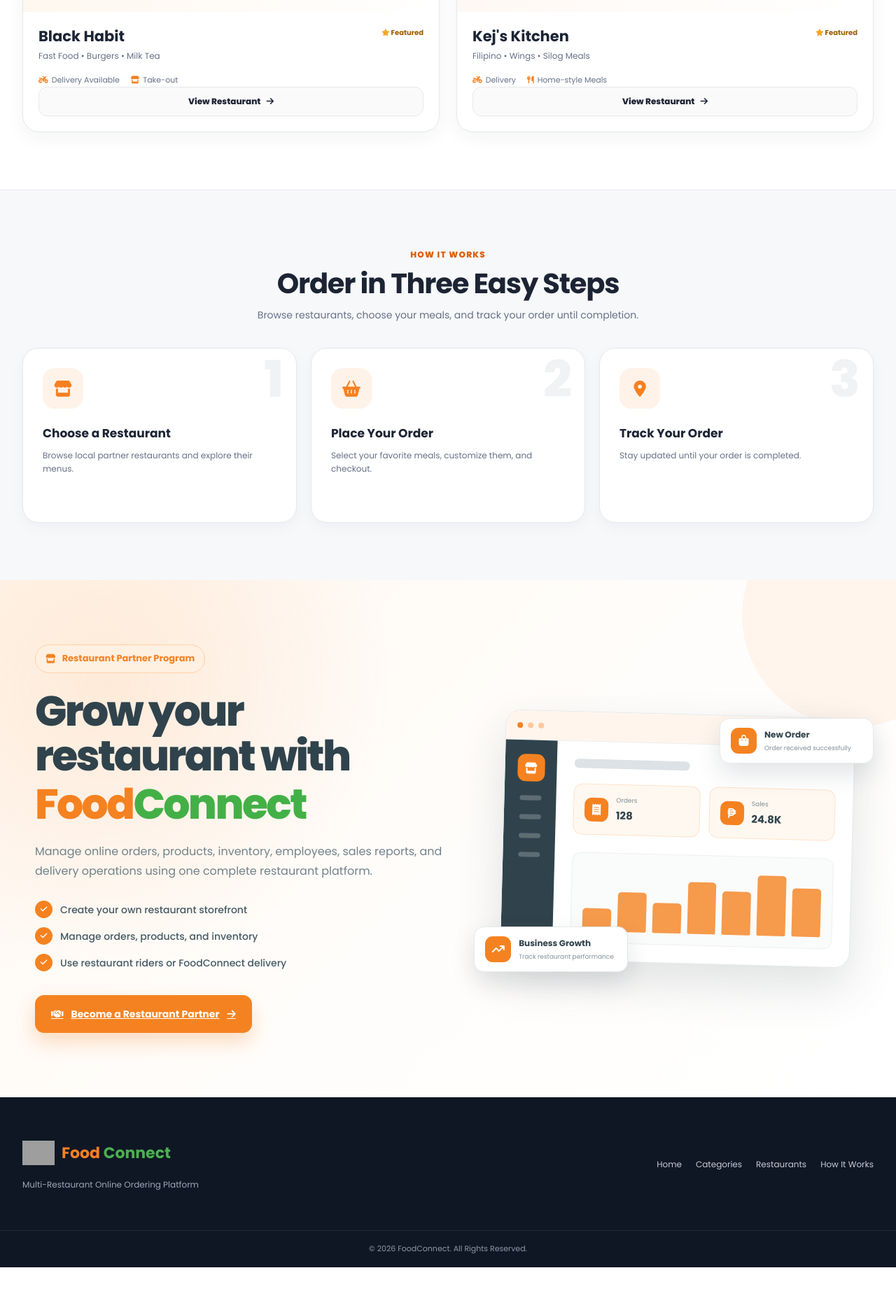
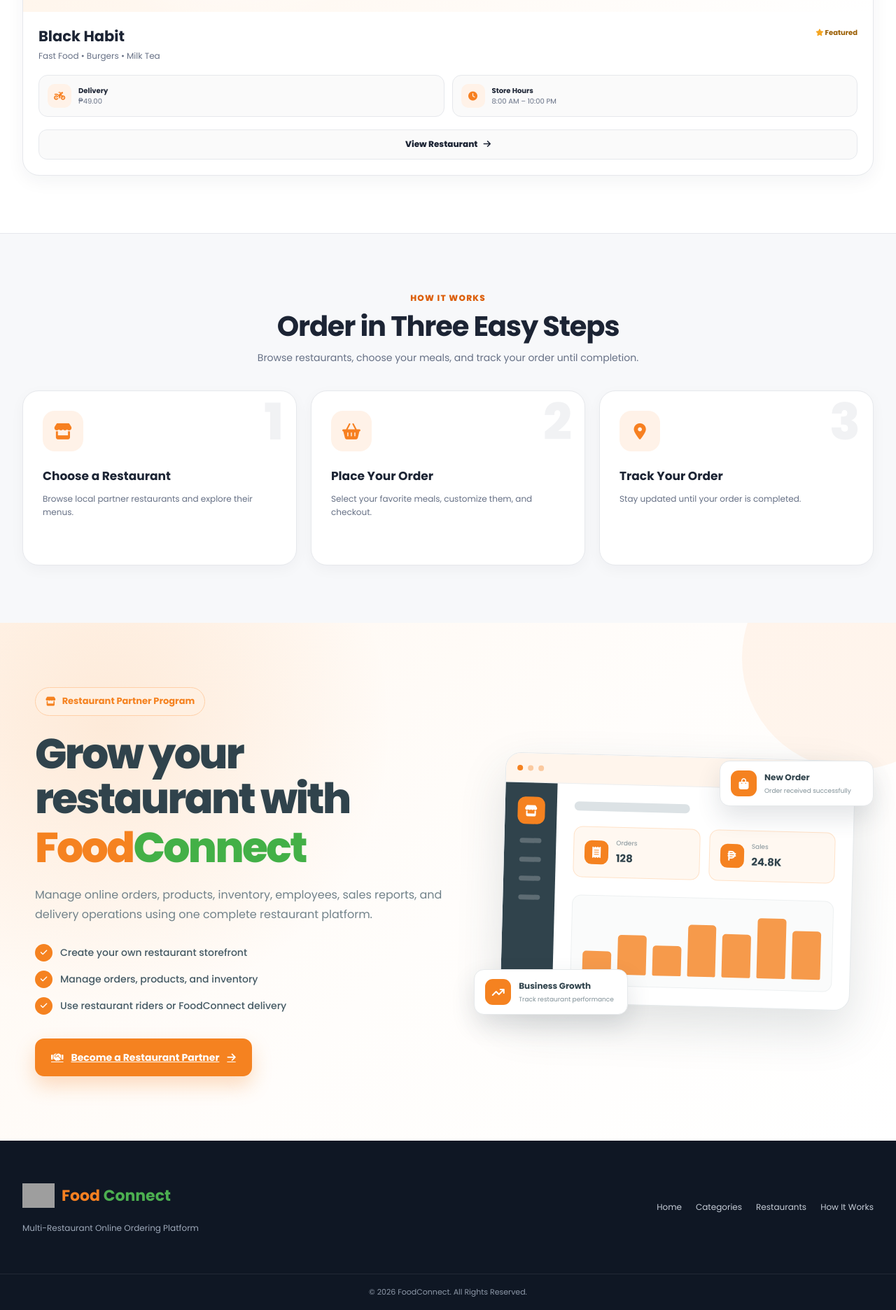
Before and after one commit to damocles-24/FoodConnect, a PHP site: page /html/index.html in a window 1280 px wide. Shown: the part 1695-3567 px from the top of the page at 70% size. Before the commit the page ends 3506 px from the top, so only its background shows below. Run offline with PHP 8.4, Linux system fonts and the light colour scheme; grey boxes are pictures that could not be loaded.

Commit message:
Redesign FoodConnect Homepage

```diff
--- a/frontend/css/style.css
+++ b/frontend/css/style.css
@@ -1027,26 +1038,84 @@ img {
 =========================== */
 
 .restaurant-meta {
-  margin-top: 17px;
+  margin-top: 18px;
+  margin-bottom: 18px;
+
+  display: grid;
+  grid-template-columns: repeat(
+    2,
+    minmax(0, 1fr)
+  );
+  gap: 11px;
+}
+
+.restaurant-meta-item {
+  min-width: 0;
 
   display: flex;
-  flex-wrap: wrap;
-  gap: 10px 16px;
-
-  color: #667085;
-
-  font-size: 11px;
-}
-
-.restaurant-meta span {
-  display: inline-flex;
   align-items: center;
-}
-
-.restaurant-meta i {
-  margin-right: 5px;
-
+  gap: 10px;
+
+  padding: 12px;
+
+  border: 1px solid var(--border);
+  border-radius: 13px;
+
+  background: #fafafa;
+}
+
+.restaurant-meta-item > i {
+  width: 34px;
+  height: 34px;
+
+  display: grid;
+  place-items: center;
+
+  flex-shrink: 0;
+
+  margin: 0;
+
+  border-radius: 10px;
+
+  background: var(--primary-soft);
   color: var(--primary);
+
+  font-size: 13px;
+}
+
+.restaurant-meta-copy {
+  min-width: 0;
+
+  display: flex;
+  flex-direction: column;
+  align-items: flex-start;
+}
+
+.restaurant-meta-copy strong {
+  color: var(--text);
+
+  font-size: 10px;
+  font-weight: 700;
+}
+
+.restaurant-meta-copy small {
+  max-width: 100%;
+
+  overflow: hidden;
+
+  color: var(--muted);
+
+  font-size: 10px;
+  line-height: 1.4;
+
+  text-overflow: ellipsis;
+  white-space: nowrap;
+}
+
+@media (max-width: 480px) {
+  .restaurant-meta {
+    grid-template-columns: 1fr;
+  }
 }
 
 /* ===========================
--- a/frontend/html/index.html
+++ b/frontend/html/index.html
@@ -404,17 +404,17 @@
       <div>
 
         <span class="section-kicker">
-            Available Restaurants
+          Available Restaurant
         </span>
 
         <h2>
-            Discover Restaurants
+          Discover Restaurant
         </h2>
 
       </div>
 
       <p id="restaurantResultCount">
-          2 Restaurants
+        1 Restaurant
       </p>
 
     </div>
@@ -430,6 +430,11 @@
         class="restaurant-card restaurant-slide"
         data-name="Black Habit"
         data-description="burger shawarma milk tea fast food"
+        data-delivery-fee="49"
+        data-opening-time="08:00"
+        data-closing-time="22:00"
+        data-operating-days="0,1,2,3,4,5,6"
+        data-restaurant-status="active"
       >
 
         <div class="restaurant-card-image">
@@ -439,8 +444,8 @@
             alt="Black Habit"
           >
 
-            <span class="status-badge open">
-              Open
+          <span class="status-badge">
+            Checking...
           </span>
 
         </div>
@@ -473,19 +478,39 @@
 
           <div class="restaurant-meta">
 
-              <span>
+            <span class="restaurant-meta-item">
 
               <i class="fa-solid fa-motorcycle"></i>
 
-                Delivery Available
+              <span class="restaurant-meta-copy">
+
+                <strong>
+                  Delivery
+                </strong>
+
+                <small class="delivery-fee">
+                  ₱49.00
+                </small>
 
               </span>
 
-              <span>
+            </span>
 
-                <i class="fa-solid fa-store"></i>
+            <span class="restaurant-meta-item">
 
-                Take-out
+              <i class="fa-solid fa-clock"></i>
+
+              <span class="restaurant-meta-copy">
+
+                <strong>
+                  Store Hours
+                </strong>
+
+                <small class="restaurant-hours">
+                  8:00 AM – 10:00 PM
+                </small>
+
+              </span>
 
             </span>
 
@@ -506,95 +531,13 @@
 
       </article>
 
-        <!-- KEJ'S KITCHEN -->
-
-        <article
-          class="restaurant-card restaurant-slide"
-          data-name="Kej's Kitchen"
-          data-description="filipino chicken wings silog home style meals"
-        >
-
-          <div class="restaurant-card-image">
-
-            <img
-              src="https://raw.githubusercontent.com/damocles-24/IMAGES/refs/heads/main/kej-Photoroom.png"
-              alt="Kej's Kitchen"
-            >
-
-            <span class="status-badge open">
-              Open
-            </span>
-
-          </div>
-
-          <div class="restaurant-card-body">
-
-            <div class="restaurant-title-row">
-
-              <div>
-
-                <h3>
-                  Kej's Kitchen
-                </h3>
-
-                <p>
-                  Filipino • Wings • Silog Meals
-                </p>
-
-              </div>
-
-              <span class="rating">
-
-                <i class="fa-solid fa-star"></i>
-
-                Featured
-
-              </span>
-
-            </div>
-
-            <div class="restaurant-meta">
-
-              <span>
-
-                <i class="fa-solid fa-motorcycle"></i>
-
-                Delivery
-
-              </span>
-
-              <span>
-
-                <i class="fa-solid fa-utensils"></i>
-
-                Home-style Meals
-
-              </span>
-
-            </div>
-
-            <a
-              class="card-action restaurant-link"
-              href="kej.html?res=kejskitchen"
-            >
-
-              View Restaurant
-
-              <i class="fa-solid fa-arrow-right"></i>
-
-            </a>
-
-          </div>
-
-        </article>
-
     </div>
 
     <p
       class="empty-state"
       id="restaurantEmptyState"
     >
-        No restaurants matched your search.
+      No restaurant matched your search.
     </p>
 
   </div>
@@ -1080,12 +1023,7 @@
         <option value="1">
           Black Habit
         </option>
-
-          <option value="2">
-            Kej's Kitchen
-          </option>
       </select>
-      </div>
 
       <div id="staffCodeBox">
 
--- a/frontend/js/homepage.js
+++ b/frontend/js/homepage.js
@@ -727,6 +727,241 @@ document.addEventListener(
     }
 
     /* =========================
+   RESTAURANT AVAILABILITY
+========================= */
+
+function timeToMinutes(
+  timeValue = ""
+) {
+  const parts =
+    String(timeValue)
+      .split(":")
+      .map(Number);
+
+  if (
+    parts.length !== 2 ||
+    parts.some(Number.isNaN)
+  ) {
+    return null;
+  }
+
+  const [hours, minutes] =
+    parts;
+
+  if (
+    hours < 0 ||
+    hours > 23 ||
+    minutes < 0 ||
+    minutes > 59
+  ) {
+    return null;
+  }
+
+  return hours * 60 + minutes;
+}
+
+function formatTime(
+  timeValue = ""
+) {
+  const totalMinutes =
+    timeToMinutes(timeValue);
+
+  if (totalMinutes === null) {
+    return "Schedule unavailable";
+  }
+
+  const hours24 =
+    Math.floor(totalMinutes / 60);
+
+  const minutes =
+    totalMinutes % 60;
+
+  const period =
+    hours24 >= 12
+      ? "PM"
+      : "AM";
+
+  const hours12 =
+    hours24 % 12 || 12;
+
+  return `${hours12}:${String(
+    minutes
+  ).padStart(2, "0")} ${period}`;
+}
+
+function formatDeliveryFee(
+  feeValue = 0
+) {
+  const fee =
+    Number(feeValue);
+
+  if (!Number.isFinite(fee)) {
+    return "Unavailable";
+  }
+
+  if (fee <= 0) {
+    return "Free";
+  }
+
+  return new Intl.NumberFormat(
+    "en-PH",
+    {
+      style: "currency",
+      currency: "PHP",
+      minimumFractionDigits: 2
+    }
+  ).format(fee);
+}
+
+function isRestaurantOpen(
+  card,
+  currentDate = new Date()
+) {
+  const restaurantStatus =
+    String(
+      card.dataset
+        .restaurantStatus || ""
+    ).toLowerCase();
+
+  if (
+    restaurantStatus !== "active"
+  ) {
+    return false;
+  }
+
+  const operatingDays =
+    String(
+      card.dataset.operatingDays || ""
+    )
+      .split(",")
+      .map((day) =>
+        Number(day.trim())
+      )
+      .filter((day) =>
+        Number.isInteger(day)
+      );
+
+  const currentDay =
+    currentDate.getDay();
+
+  if (
+    !operatingDays.includes(
+      currentDay
+    )
+  ) {
+    return false;
+  }
+
+  const openingMinutes =
+    timeToMinutes(
+      card.dataset.openingTime
+    );
+
+  const closingMinutes =
+    timeToMinutes(
+      card.dataset.closingTime
+    );
+
+  if (
+    openingMinutes === null ||
+    closingMinutes === null
+  ) {
+    return false;
+  }
+
+  const currentMinutes =
+    currentDate.getHours() * 60 +
+    currentDate.getMinutes();
+
+  if (
+    openingMinutes ===
+    closingMinutes
+  ) {
+    return true;
+  }
+
+  if (
+    closingMinutes >
+    openingMinutes
+  ) {
+    return (
+      currentMinutes >=
+        openingMinutes &&
+      currentMinutes <
+        closingMinutes
+    );
+  }
+
+  return (
+    currentMinutes >=
+      openingMinutes ||
+    currentMinutes <
+      closingMinutes
+  );
+}
+
+function updateRestaurantCard(
+  card
+) {
+  const statusBadge =
+    card.querySelector(
+      ".status-badge"
+    );
+
+  const deliveryFee =
+    card.querySelector(
+      ".delivery-fee"
+    );
+
+  const restaurantHours =
+    card.querySelector(
+      ".restaurant-hours"
+    );
+
+  const open =
+    isRestaurantOpen(card);
+
+  if (statusBadge) {
+    statusBadge.textContent =
+      open
+        ? "Open Now"
+        : "Closed";
+
+    statusBadge.classList.toggle(
+      "open",
+      open
+    );
+
+    statusBadge.classList.toggle(
+      "closed",
+      !open
+    );
+  }
+
+  if (deliveryFee) {
+    deliveryFee.textContent =
+      formatDeliveryFee(
+        card.dataset.deliveryFee
+      );
+  }
+
+  if (restaurantHours) {
+    restaurantHours.textContent =
+      `${formatTime(
+        card.dataset.openingTime
+      )} – ${formatTime(
+        card.dataset.closingTime
+      )}`;
+  }
+}
+
+function updateAllRestaurantCards() {
+  restaurantCards.forEach(
+    updateRestaurantCard
+  );
+}
+
+    /* =========================
        LOGIN MODAL EVENTS
     ========================= */
 
@@ -1628,9 +1863,18 @@ document.addEventListener(
     }
 
     /* =========================
-       INITIALIZE HOMEPAGE
-    ========================= */
-
-    setupAccountUI();
+   INITIALIZE HOMEPAGE
+========================= */
+
+setupAccountUI();
+
+filterRestaurants();
+
+updateAllRestaurantCards();
+
+window.setInterval(
+  updateAllRestaurantCards,
+  60000
+);
   }
 );
```
Also changed, not shown: other parts of frontend/css/style.css (+26 -15 lines). Lines whose indentation alone changed are shown as unchanged.
